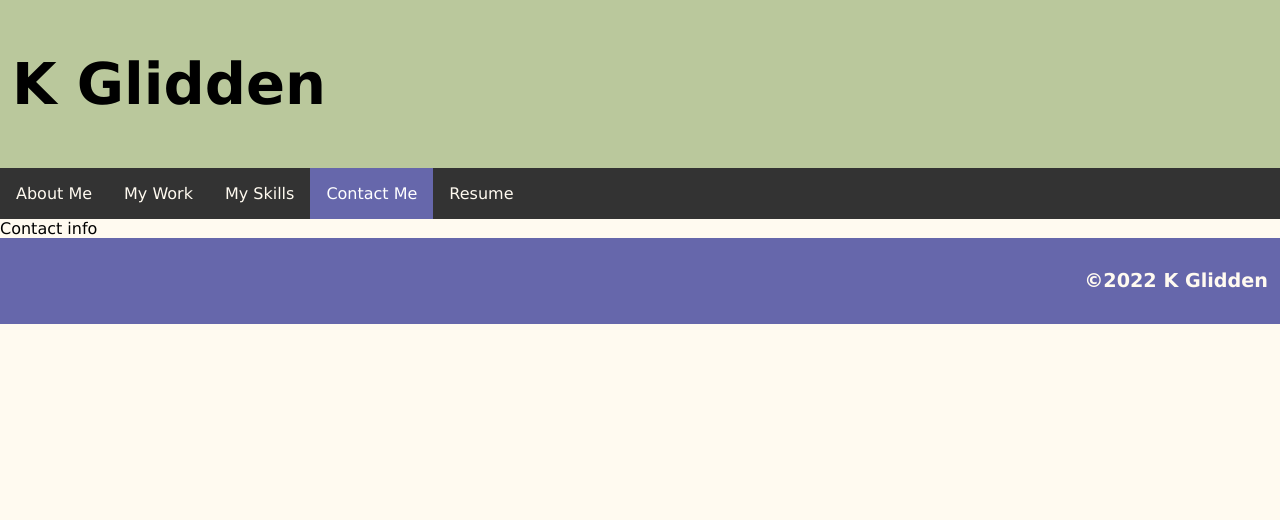
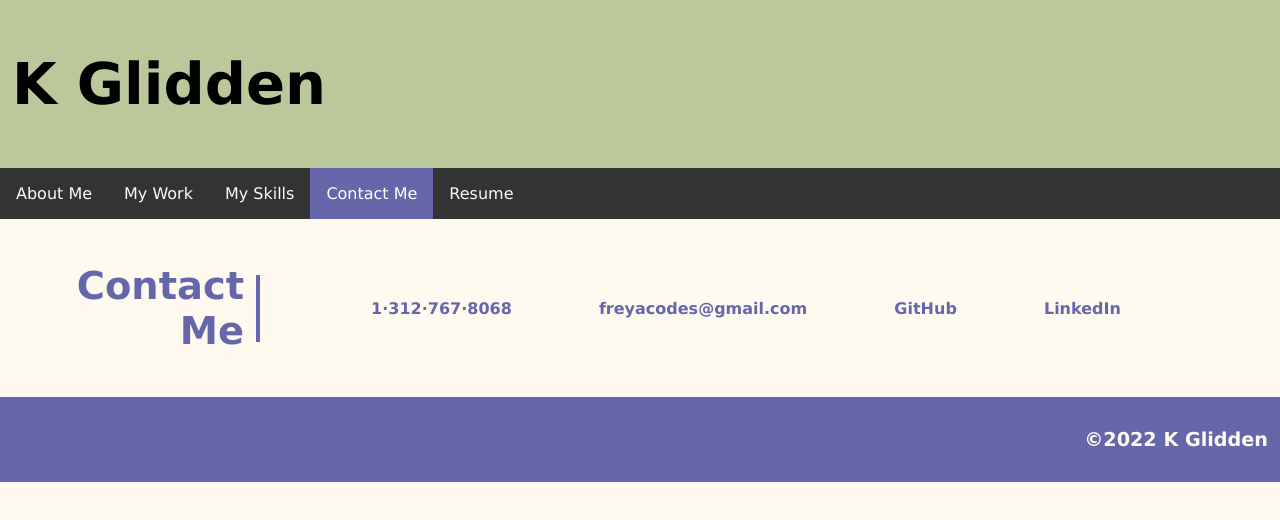
Before and after one commit to freyaliesel/React-Portfolio, a React (Create React App) app: page /Contact in a window 1280 px wide. Shown: the top 520 px of the page. Built offline with nearby package versions, Linux system fonts and the light colour scheme.

Commit message:
added contact section

```diff
--- a/src/components/Contact.js
+++ b/src/components/Contact.js
@@ -1,8 +1,29 @@
 function Contact() {
     return (
-        <div>Contact info</div>
-    )
+        <section id="contactme">
+            <h2>Contact Me</h2>
+            <div className="container">
+                <ul>
+                    <li>
+                        <a href="tel:+13127678068">1·312·767·8068</a>
+                    </li>
+                    <li>
+                        <a href="mailto:freyacodes@gmail.com">
+                            freyacodes@gmail.com
+                        </a>
+                    </li>
+                    <li>
+                        <a href="https://github.com/freyaliesel">GitHub</a>
+                    </li>
+                    <li>
+                        <a href="https://www.linkedin.com/in/kelsea-glidden-907490126/">
+                            LinkedIn
+                        </a>
+                    </li>
+                </ul>
+            </div>
+        </section>
+    );
 }
 
-
-export default Contact
+export default Contact;
```
